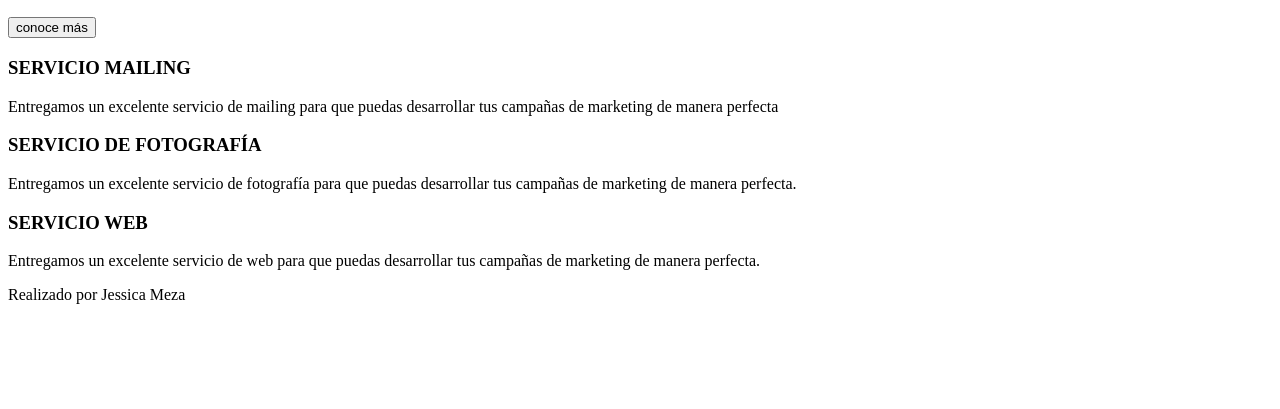
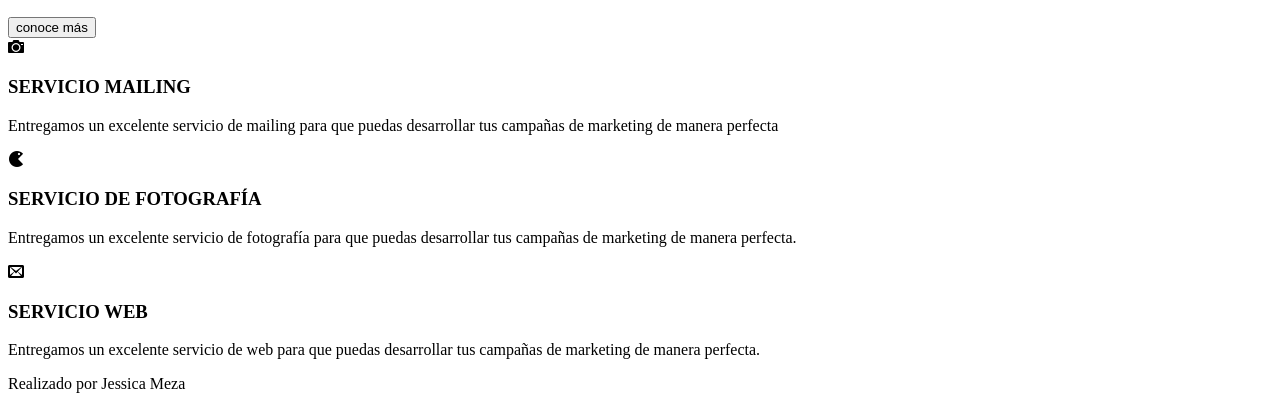
Before and after one commit to jessica2011/pag-laboratorio, a plain HTML site: page index.html in a window 1280 px wide. Shown: the part 597-1006 px from the top of the page. Before the commit the page ends 917 px from the top, so only its background shows below. Drawn offline with Linux system fonts and the light colour scheme; files whose address does not match are found by name.

Commit message:
subiendo iconos

```diff
--- a/index.html
+++ b/index.html
@@ -31,17 +31,17 @@
     </section>
     <section>
         <div>
-            <span></span>
+            <span class="icon-camera"></span>
             <h3>SERVICIO MAILING</h3>
             <p>Entregamos un excelente servicio de mailing para que puedas desarrollar tus campañas de marketing de manera perfecta</p>
         </div>
         <div>
-            <span></span>
+            <span class="icon-pacman"></span>
             <h3>SERVICIO DE FOTOGRAFÍA</h3>
             <p>Entregamos un excelente servicio de fotografía para que puedas desarrollar tus campañas de marketing de manera perfecta.</p>
         </div>
         <div>
-            <span></span>
+            <span class="icon-envelop"></span>
             <h3>SERVICIO WEB</h3>
             <p>Entregamos un excelente servicio de web para que puedas desarrollar tus campañas de marketing de manera perfecta.</p>
         </div>
```
